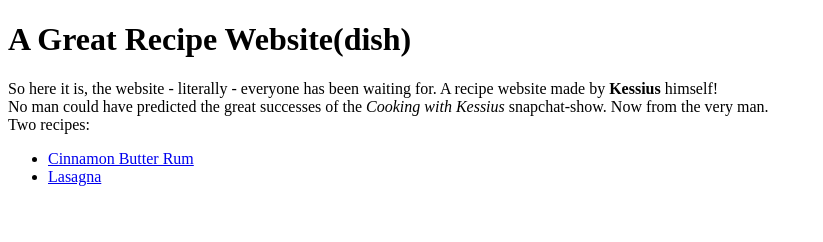
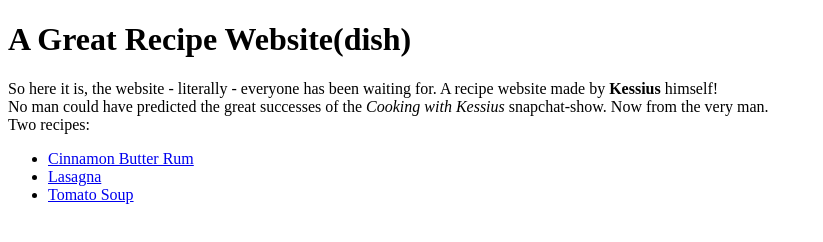
Before and after one commit to Kessius00/odin-recipes, a plain HTML site: page index.html in a window 1280 px wide. Shown: the whole page, without its empty margins (0-823 px from the left). Drawn offline with Linux system fonts and the light colour scheme.

Commit message:
Add the tomatosoup link to homepage

```diff
--- a/index.html
+++ b/index.html
@@ -12,6 +12,7 @@
         <ul>
             <li><a href="./recipes/cinnamonrum.html">Cinnamon Butter Rum</a></li>
             <li><a href ="./recipes/lasagna.html">Lasagna</a></li>
+            <li><a href ="./recipes/soup.html">Tomato Soup</a></li>
         </ul>
         </p>
 
```
